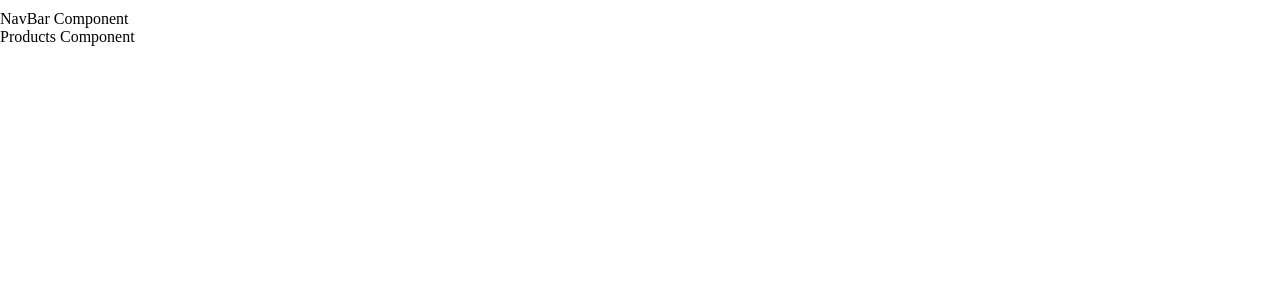
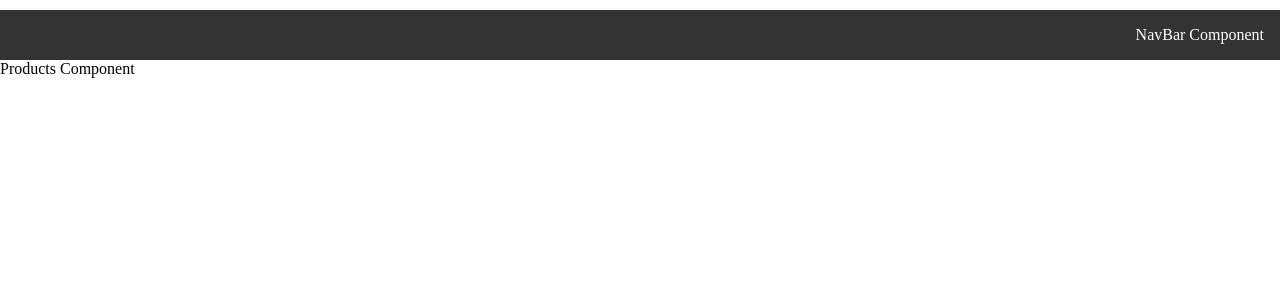
Before and after one commit to TechonomicsProjectTeam/MERAKI_Academy_Project_5, a React (Create React App) app in the folder frontend/: page /products in a window 1280 px wide. Shown: the top 300 px of the page. Built offline with nearby package versions, Linux system fonts and the light colour scheme.

Commit message:
starter style for navBar

```diff
--- a/frontend/src/components/NavBar/NavBar.js
+++ b/frontend/src/components/NavBar/NavBar.js
@@ -1,6 +1,6 @@
 import React from 'react';
 import { useSelector } from 'react-redux';
-
+import "../NavBar/Style.css"
 const NavBar = () => {
   const username = useSelector((state) => state.auth.username);
   const imageUrl = useSelector((state) => state.auth.images);
--- a/frontend/src/components/NavBar/Style.css
+++ b/frontend/src/components/NavBar/Style.css
@@ -0,0 +1,25 @@
+.NavBar {
+    display: flex;
+    align-items: center;
+    justify-content: space-between;
+    padding: 1rem;
+    background-color: #333;
+    color: #fff;
+  }
+
+  .user-info {
+    display: flex;
+    align-items: center;
+  }
+
+  .user-image {
+    width: 40px;
+    height: 40px;
+    border-radius: 50%;
+    margin-right: 0.5rem;
+  }
+
+  .user-name {
+    font-size: 1rem;
+    font-weight: bold;
+  }
```
